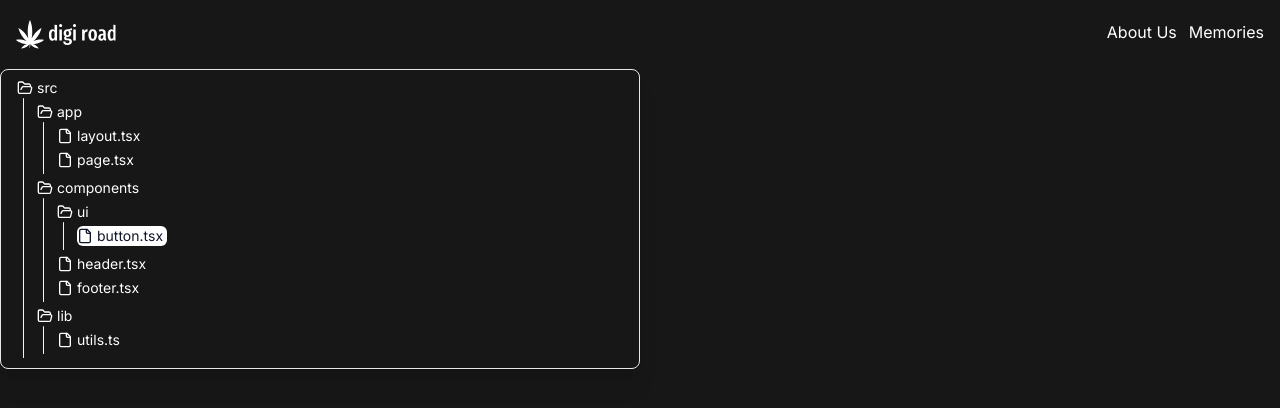
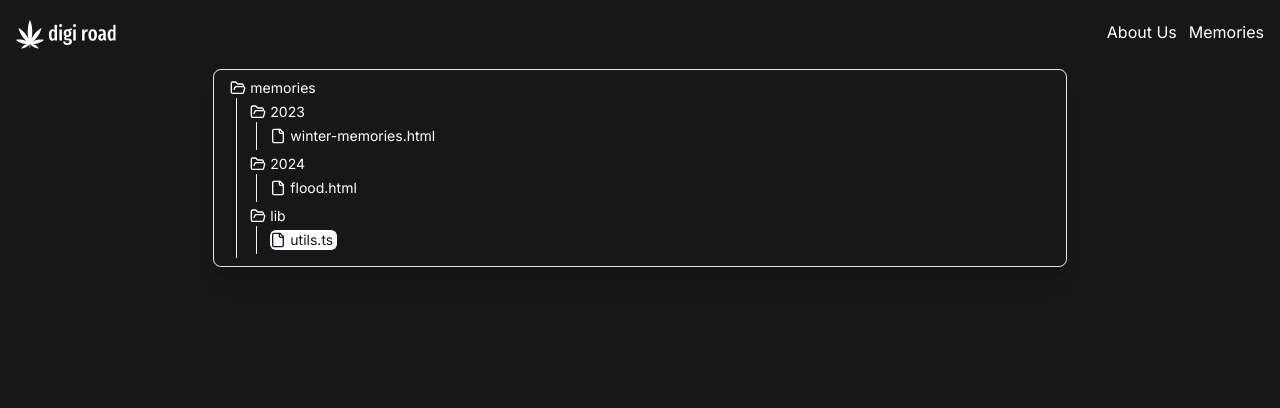
Before and after one commit to txxasif/FloodscapeMemories, a Next.js app: page /memories in a window 1280 px wide. Shown: the top 408 px of the page. Built offline with nearby package versions, Linux system fonts and the light colour scheme.

Commit message:
memories

```diff
--- /dev/null
+++ b/app/memories/flood-memories/page.tsx
@@ -0,0 +1,27 @@
+"use client";
+import Images from "@/components/Images";
+import {
+  useQuery,
+  useMutation,
+  useQueryClient,
+  QueryClient,
+  QueryClientProvider,
+} from "@tanstack/react-query";
+import { getImages } from "@/helper/api";
+import { AnimatedLoadingBar } from "@/components/ui/AnimatedLoadingBar";
+
+export default function Home() {
+  const { data: result = [], isPending } = useQuery({
+    queryKey: ["images"],
+    queryFn: getImages,
+  });
+  if (isPending) {
+    return <AnimatedLoadingBar />;
+  }
+
+  return (
+    <main className="mx-auto max-w-[1960px] p-4 mt-5">
+      <Images images={result} />
+    </main>
+  );
+}
--- a/app/memories/page.tsx
+++ b/app/memories/page.tsx
@@ -2,8 +2,8 @@ import React from "react";
 import { FilleManager } from "@/components/FilleManager";
 export default function Memories() {
   return (
-    <div>
+    <main className="flex items-center justify-center ">
       <FilleManager />
-    </div>
+    </main>
   );
 }
--- /dev/null
+++ b/app/memories/winter-memories/page.tsx
@@ -0,0 +1,27 @@
+"use client";
+import Images from "@/components/Images";
+import {
+  useQuery,
+  useMutation,
+  useQueryClient,
+  QueryClient,
+  QueryClientProvider,
+} from "@tanstack/react-query";
+import { getImages } from "@/helper/api";
+import { AnimatedLoadingBar } from "@/components/ui/AnimatedLoadingBar";
+
+export default function Home() {
+  const { data: result = [], isPending } = useQuery({
+    queryKey: ["images"],
+    queryFn: getImages,
+  });
+  if (isPending) {
+    return <AnimatedLoadingBar />;
+  }
+
+  return (
+    <main className="mx-auto max-w-[1960px] p-4 mt-5">
+      <Images images={result} />
+    </main>
+  );
+}
--- a/app/page.tsx
+++ b/app/page.tsx
@@ -1,29 +1,15 @@
-"use client";
-import Images from "@/components/Images";
-import {
-  useQuery,
-  useMutation,
-  useQueryClient,
-  QueryClient,
-  QueryClientProvider,
-} from "@tanstack/react-query";
-import { getImages } from "@/helper/api";
-import { AnimatedLoadingBar } from "@/components/ui/AnimatedLoadingBar";
+import { Notifications } from "@/components/ui/Notification";
+import PhotoSection from "@/components/PhotoSection";
+import WelcomeMessage from "@/components/WelcomeMessage";
+import Mock from "@/components/mock";
 
-export default function Home() {
-  console.log(process.env.LOCAL_URL, "local host");
-
-  const { data: result = [], isPending } = useQuery({
-    queryKey: ["images"],
-    queryFn: getImages,
-  });
-  if (isPending) {
-    return <AnimatedLoadingBar />;
-  }
-
+export default function About() {
   return (
-    <main className="mx-auto max-w-[1960px] p-4 mt-5">
-      <Images images={result} />
+    <main className="flex flex-col min-h-screen   ">
+      <WelcomeMessage />
+      <PhotoSection />
+      <Notifications />
+      <Mock />
     </main>
   );
 }
--- a/components/FilleManager.tsx
+++ b/components/FilleManager.tsx
@@ -1,9 +1,10 @@
 import React from "react";
 import { File, Folder, Tree } from "@/components/magicui/file-tree";
+import Link from "next/link";
 
 export function FilleManager() {
   return (
-    <div className="relative flex h-[300px] w-1/2 flex-col items-center justify-center overflow-hidden rounded-lg border bg-background md:shadow-xl">
+    <div className="relative flex h-fit w-2/3 flex-col items-center justify-center overflow-hidden rounded-lg border bg-background md:shadow-xl">
       <Tree
         className="p-2 overflow-hidden rounded-md bg-background"
         initialSelectedId="7"
@@ -20,32 +21,22 @@ export function FilleManager() {
           "10",
           "11",
         ]}
-        elements={ELEMENTS}
       >
-        <Folder element="src" value="1">
-          <Folder value="2" element="app">
+        <Folder element="memories" value="1">
+          <Folder value="2" element="2023">
             <File value="3">
-              <p>layout.tsx</p>
-            </File>
-            <File value="4">
-              <p>page.tsx</p>
+              <Link href={"/memories/winter-memories"}>
+                winter-memories.html
+              </Link>
             </File>
           </Folder>
-          <Folder value="5" element="components">
-            <Folder value="6" element="ui">
-              <File value="7">
-                <p>button.tsx</p>
-              </File>
-            </Folder>
-            <File value="8">
-              <p>header.tsx</p>
-            </File>
-            <File value="9">
-              <p>footer.tsx</p>
+          <Folder value="4" element="2024">
+            <File value="5">
+              <Link href={"/memories/flood-memories"}>flood.html</Link>
             </File>
           </Folder>
-          <Folder value="10" element="lib">
-            <File value="11">
+          <Folder value="6" element="lib">
+            <File value="7">
               <p>utils.ts</p>
             </File>
           </Folder>
@@ -55,58 +46,58 @@ export function FilleManager() {
   );
 }
 
-const ELEMENTS = [
-  {
-    id: "1",
-    isSelectable: true,
-    name: "src",
-    children: [
-      {
-        id: "2",
-        isSelectable: true,
-        name: "app",
-        children: [
-          {
-            id: "3",
-            isSelectable: true,
-            name: "layout.tsx",
-          },
-          {
-            id: "4",
-            isSelectable: true,
-            name: "page.tsx",
-          },
-        ],
-      },
-      {
-        id: "5",
-        isSelectable: true,
-        name: "components",
-        children: [
-          {
-            id: "6",
-            isSelectable: true,
-            name: "header.tsx",
-          },
-          {
-            id: "7",
-            isSelectable: true,
-            name: "footer.tsx",
-          },
-        ],
-      },
-      {
-        id: "8",
-        isSelectable: true,
-        name: "lib",
-        children: [
-          {
-            id: "9",
-            isSelectable: true,
-            name: "utils.ts",
-          },
-        ],
-      },
-    ],
-  },
-];
+// const ELEMENTS = [
+//   {
+//     id: "1",
+//     isSelectable: true,
+//     name: "memories",
+//     children: [
+//       {
+//         id: "2",
+//         isSelectable: true,
+//         name: "2024",
+//         children: [
+//           {
+//             id: "3",
+//             isSelectable: true,
+//             name: "layout.tsx",
+//           },
+//           {
+//             id: "4",
+//             isSelectable: true,
+//             name: "page.tsx",
+//           },
+//         ],
+//       },
+//       {
+//         id: "5",
+//         isSelectable: true,
+//         name: "components",
+//         children: [
+//           {
+//             id: "6",
+//             isSelectable: true,
+//             name: "header.tsx",
+//           },
+//           {
+//             id: "7",
+//             isSelectable: true,
+//             name: "footer.tsx",
+//           },
+//         ],
+//       },
+//       {
+//         id: "8",
+//         isSelectable: true,
+//         name: "lib",
+//         children: [
+//           {
+//             id: "9",
+//             isSelectable: true,
+//             name: "utils.ts",
+//           },
+//         ],
+//       },
+//     ],
+//   },
+// ];
```
Also changed, not shown: app/about/page.tsx (+0 -28 lines).
